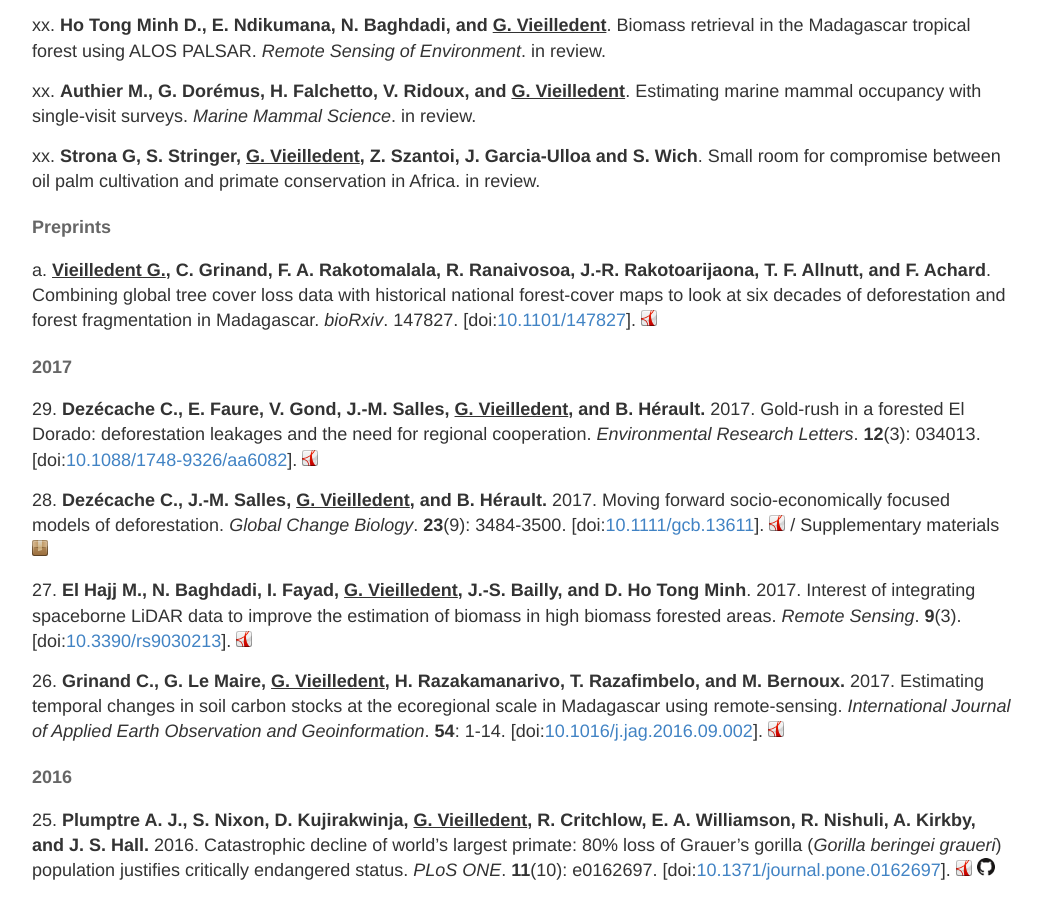
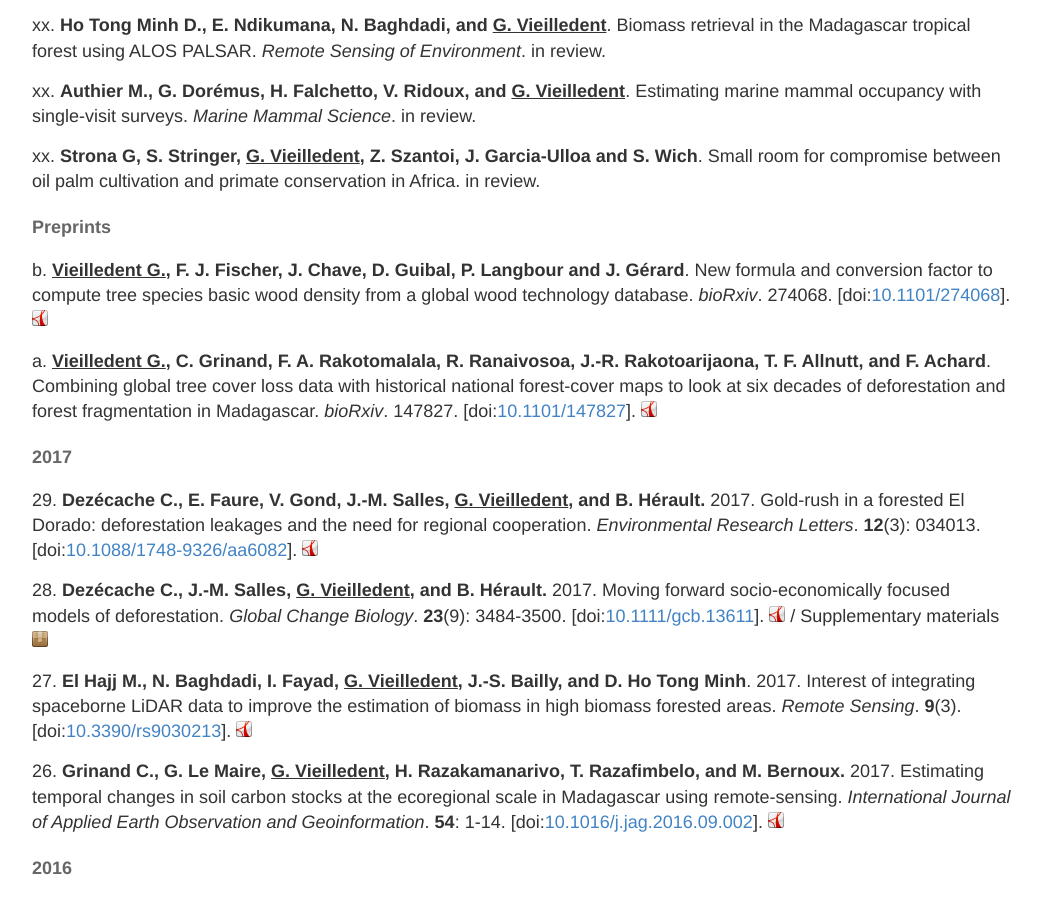
Before and after one commit to ghislainv/ghislainv.github.io, a Jekyll site: the page built from publications.md, in a window 1280 px wide and 900 px high, scrolled down 788 px. Shown: the whole window, without its empty margins (118-1160 px from the left). Built offline with Jekyll 4.4.1, drawn with Linux system fonts in a browser that asks for light colours.

Commit message:
Add bioRxiv pub

```diff
--- a/publications.md
+++ b/publications.md
@@ -26,6 +26,10 @@ xx\. **Authier M., G. Dorémus, H. Falchetto, V. Ridoux, and <span style="text-d
 xx\. **Strona G, S. Stringer, <span style="text-decoration: underline;">G. Vieilledent</span>, Z. Szantoi, J. Garcia-Ulloa and S. Wich**. Small room for compromise between oil palm cultivation and primate conservation in Africa. in review.
 
 #### Preprints
+
+b\. **<span style="text-decoration: underline;">Vieilledent G.</span>, F. J. Fischer, J. Chave, D. Guibal, P. Langbour and J. Gérard**. New formula and conversion factor to compute tree species basic wood density from a global wood technology database. _bioRxiv_. 274068.
+\[doi:[10.1101/274068](https://doi.org/10.1101/274068)\].
+[![manuscript in pdf](/images/logos/logo-pdf.png "manuscript in pdf")](/publications/Vieilledent2018-bioRxiv.pdf)
 
 a\. **<span style="text-decoration: underline;">Vieilledent G.</span>, C. Grinand, F. A. Rakotomalala, R. Ranaivosoa, J.-R. Rakotoarijaona, T. F. Allnutt, and F. Achard**. Combining global tree cover loss data with historical national forest-cover maps to look at six decades of deforestation and forest fragmentation in Madagascar. _bioRxiv_. 147827.
 \[doi:[10.1101/147827](https://doi.org/10.1101/147827)\].
@@ -96,7 +100,7 @@ Article featured in:
 [El Mercurio](http://www.emol.com/noticias/Tecnologia/2016/02/12/788109/Estudio-asegura-que-cambio-climatico-amenaza-la-absorcion-de-CO2-por-bosques-tropicales.html),
 [Midi-Libre](/images/media/MidiLibre-16-02-2016.png),
 [Cirad](http://www.cirad.fr/en/news/all-news-items/press-releases/2016/climate-change-alters-the-co2-storage-capacity-of-tropical-forests),
-[Cirad activity report 2015](http://www.cirad.fr/content/download/11005/128917/version/2/file/RA2015_FR.pdf).
+[Cirad activity report 2015](https://www.cirad.fr/content/download/11005/128917/version/3/file/RA2015_FR.pdf).
 
 23\. **Labrière N., B. Locatelli, <span style="text-decoration: underline;">G. Vieilledent</span>, S. Kharisma,
 V. Gond, I. Basuki and Y. Laumonier.** 2016. Spatial congruence between carbon and biodiversity in a Bornean forest landscape. _Global Ecology and Conservation_. **6**: 105-120. \[doi:[10.1016/j.gecco.2016.01.005](http://dx.doi.org/10.1016/j.gecco.2016.01.005)\].
```
Also changed, not shown: 1 other file.
